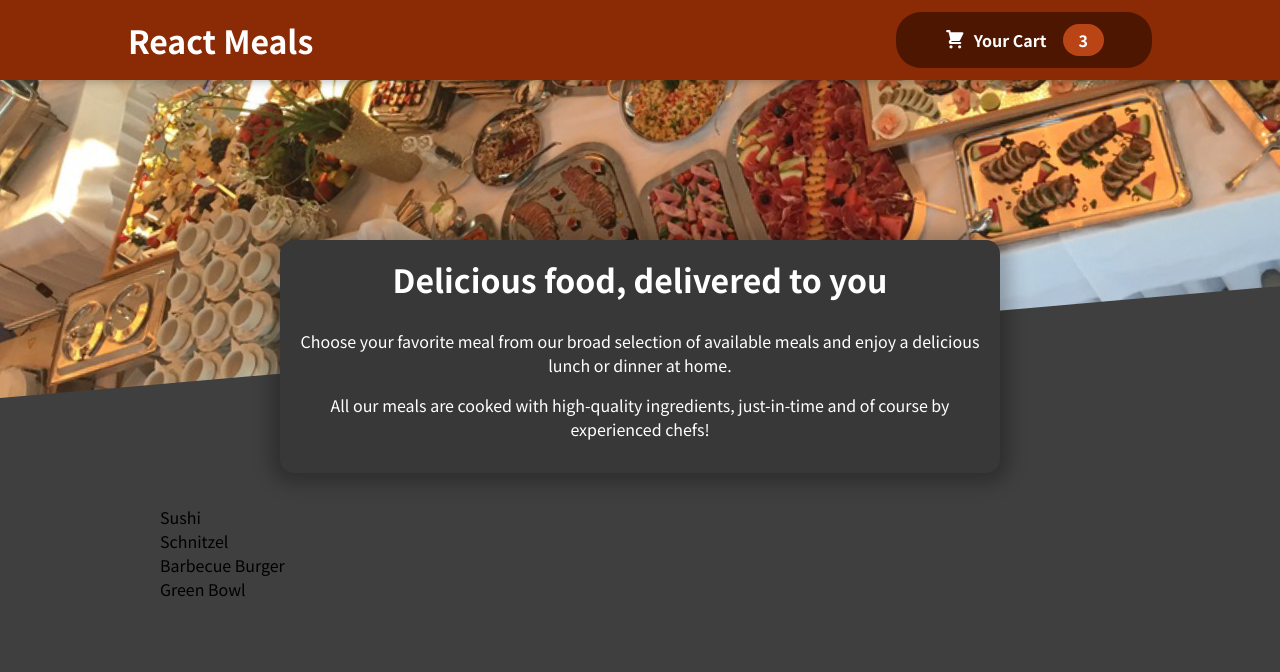
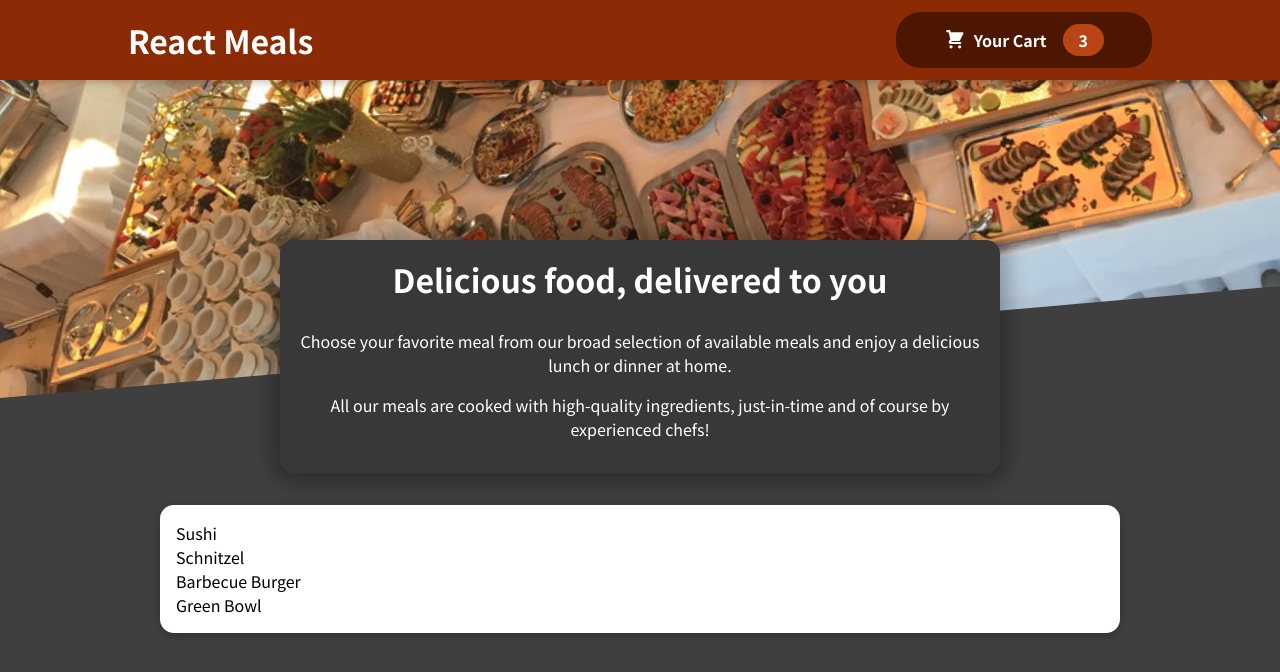
Before and after one commit to JeanCremonezzi/React-Meals, a React (Create React App) app: page / in a window 1280 px wide. Shown: the top 672 px of the page. Built offline with nearby package versions, Linux system fonts and the light colour scheme.

Commit message:
feat: Card component

```diff
--- a/src/components/Meals/AvailableMeals/AvailableMeals.js
+++ b/src/components/Meals/AvailableMeals/AvailableMeals.js
@@ -1,3 +1,5 @@
+import { Card } from "../../UI/Card/Card";
+
 import styles from "./AvailableMeals.module.css";
 
 const DUMMY_MEALS = [
@@ -34,7 +36,9 @@
 
 	return (
 		<section className={styles.meals}>
-			<ul>{mealsList}</ul>
+			<Card>
+				<ul>{mealsList}</ul>
+			</Card>
 		</section>
 	);
 };
--- /dev/null
+++ b/src/components/UI/Card/Card.js
@@ -0,0 +1,5 @@
+import styles from "./Card.module.css";
+
+export const Card = (props) => {
+	return <div className={styles.card}>{props.children}</div>;
+};
--- /dev/null
+++ b/src/components/UI/Card/Card.module.css
@@ -0,0 +1,6 @@
+.card {
+	padding: 1rem;
+	box-shadow: 0 2px 8px rgba(0, 0, 0, 0.25);
+	border-radius: 14px;
+	background-color: white;
+}
```
